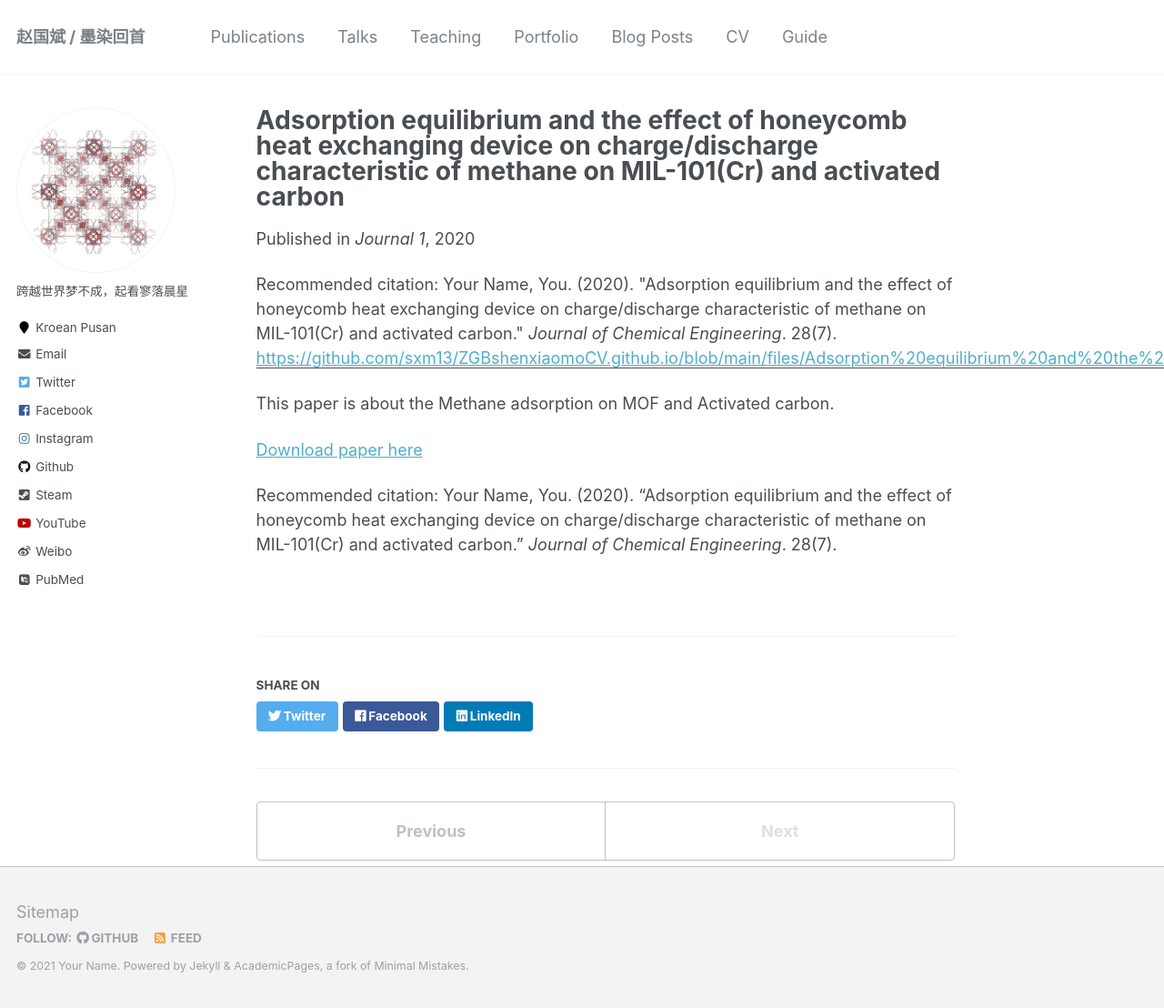
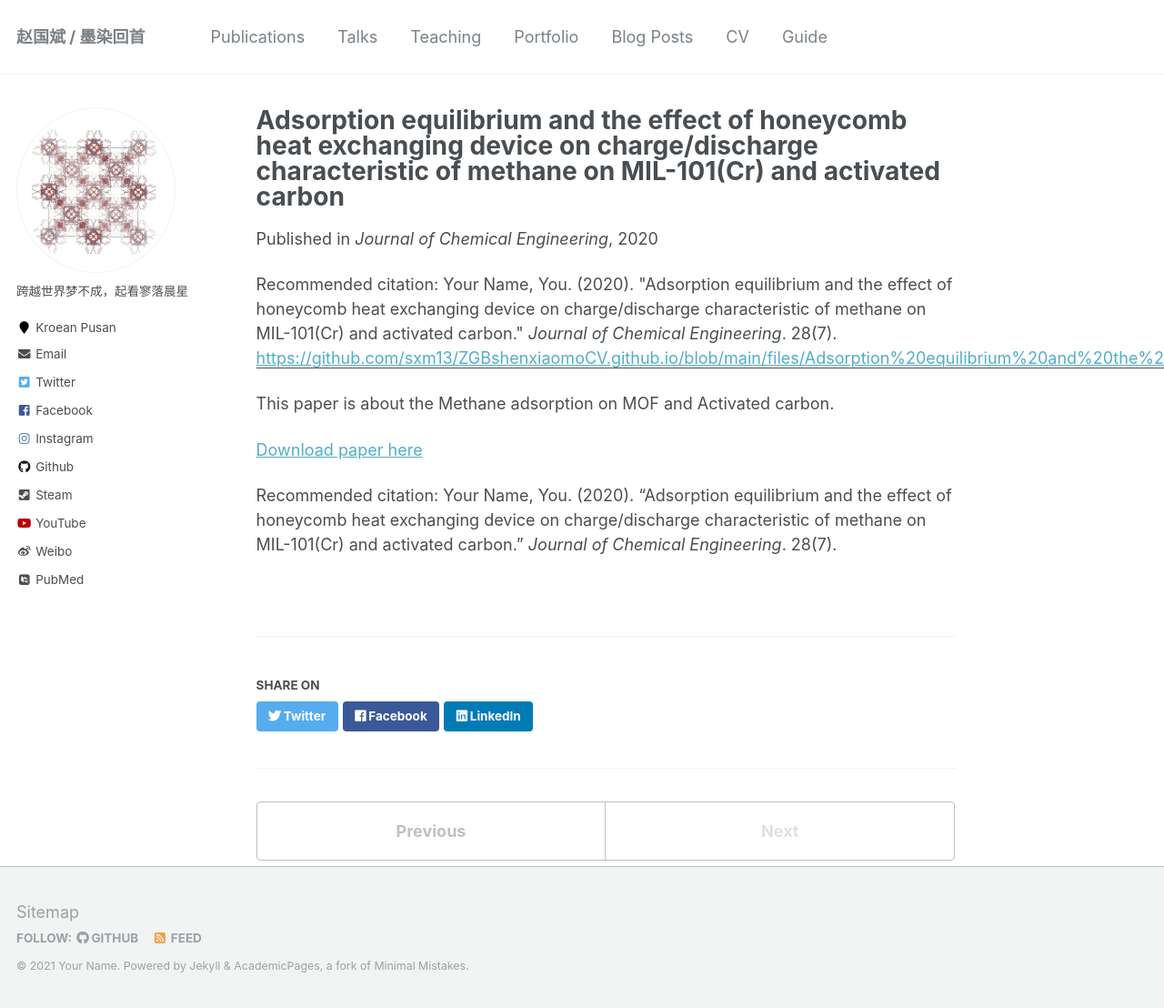
Before and after one commit to sxm13/ZGBshenxiaomoCV.github.io, a Jekyll site: the page built from _publications/2020-05-17-paper-title-number-3.md, in a window 1280 px wide and 1108 px high. Shown: the whole window at 91% size. Built offline with Jekyll 4.4.1, drawn with Linux system fonts in a browser that asks for light colours; some web fonts are replaced.

Commit message:
Update 2020-05-17-paper-title-number-3.md

```diff
--- a/_publications/2020-05-17-paper-title-number-3.md
+++ b/_publications/2020-05-17-paper-title-number-3.md
@@ -4,7 +4,7 @@ collection: publications
 permalink: /publication/2020-05-17-paper-title-number-3
 excerpt: 'This paper is about the Methane adsorption on MOF and Activated carbon'
 date: 2020-05-17
-venue: 'Journal 1'
+venue: 'Journal of Chemical Engineering'
 paperurl: 'https://github.com/sxm13/ZGBshenxiaomoCV.github.io/blob/main/files/Adsorption%20equilibrium%20and%20the%20effect%20of%20honeycomb%20heat%20exchanging.pdf'
 citation: 'Your Name, You. (2020). &quot;Adsorption equilibrium and the effect of honeycomb heat exchanging device on charge/discharge characteristic of methane on MIL-101(Cr) and activated carbon.&quot; <i>Journal of Chemical Engineering</i>. 28(7).'
 ---
```
